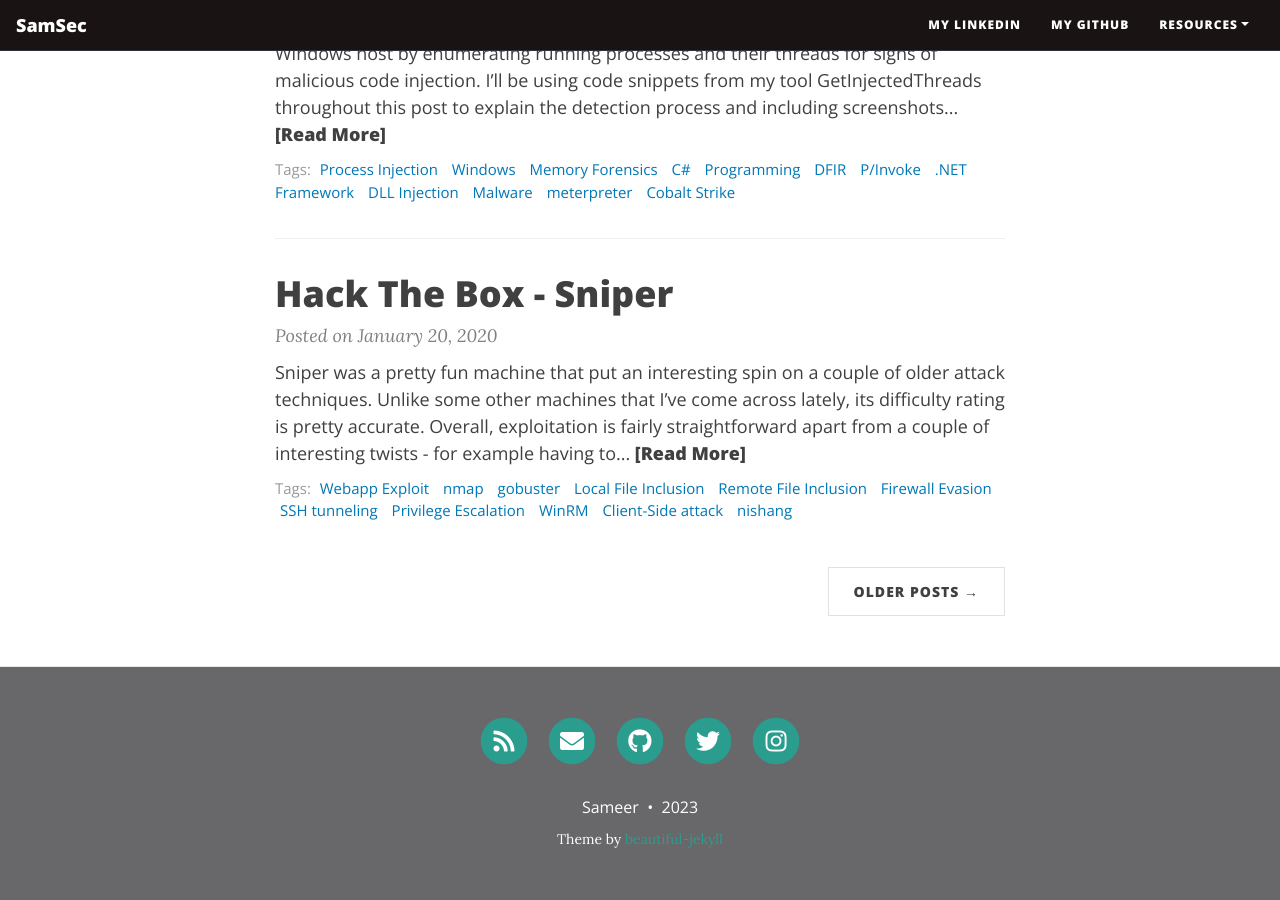
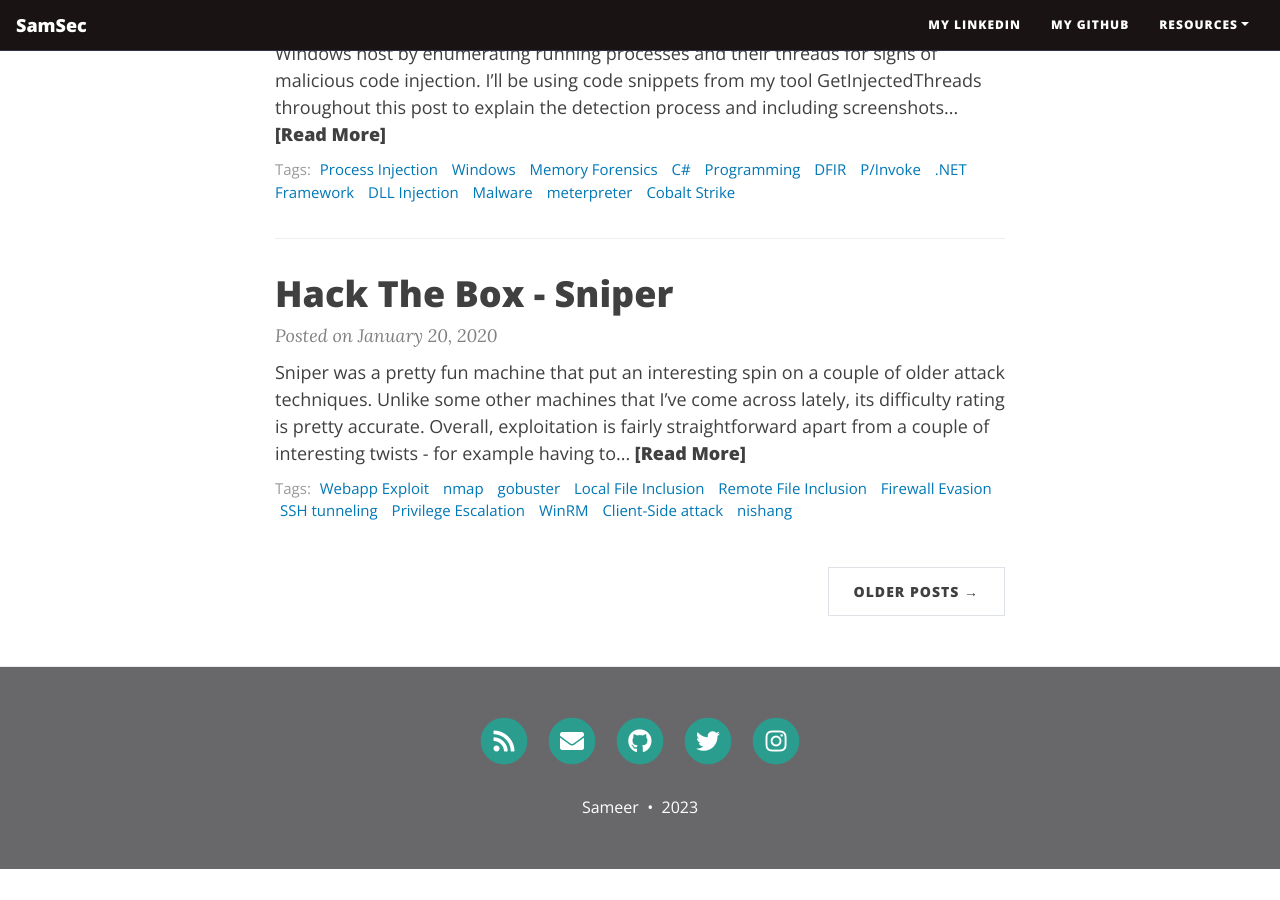
Before and after one commit to Sameer484/gh_pages, a Jekyll site: the page built from index.html, in a window 1280 px wide and 900 px high, scrolled down 1363 px. Built offline with Jekyll 4.4.1, drawn with Linux system fonts in a browser that asks for light colours; nearby versions of some CDN libraries; the list of posts is cut into pages by our own code; after the commit the page ends 2232 px from its top, so only the background shows below that.

Commit message:
Update footer.html

```diff
--- a/_includes/footer.html
+++ b/_includes/footer.html
@@ -28,10 +28,6 @@
       {% endif%}
       </p>
       <!-- Please don't remove this, keep my open source work credited :) -->
-      <p class="theme-by text-muted">
-        Theme by
-        <a href="https://beautifuljekyll.com">beautiful-jekyll</a>
-      </p>
       </div>
     </div>
   </div>
```
